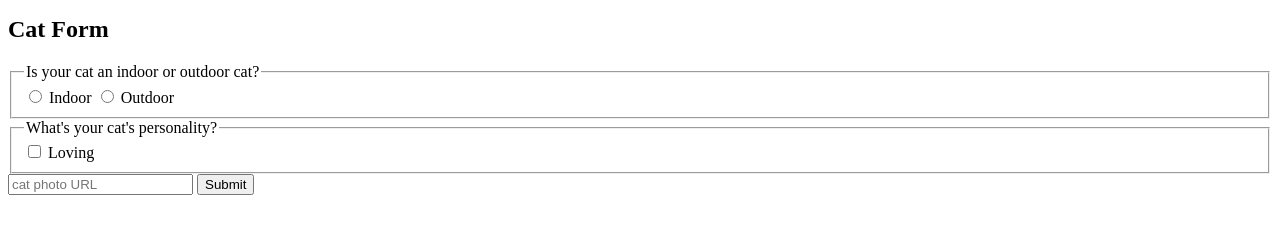
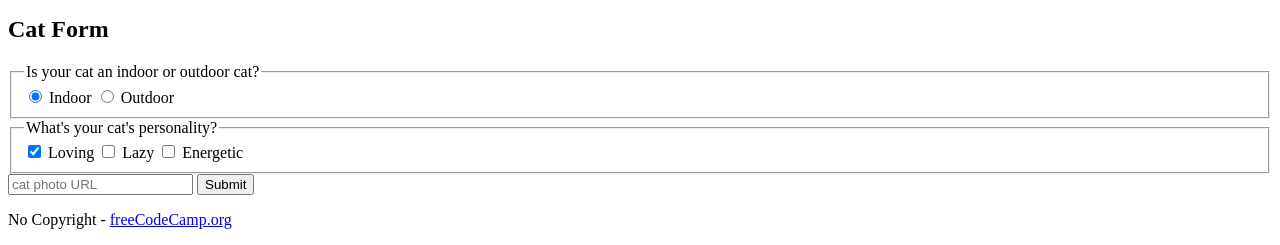
Before and after one commit to dataplaywithvenkat/Creating_interactive_HTML_website, a plain HTML site: page index.html in a window 1280 px wide. Shown: the part 1394-1639 px from the top of the page. Before the commit the page ends 1605 px from the top, so only its background shows below. Drawn offline with Linux system fonts and the light colour scheme.

Commit message:
New html

```diff
--- a/index.html
+++ b/index.html
@@ -1,4 +1,3 @@
-<html>
 <body>
     <main>
       <h1>CatPhotoApp</h1>
@@ -36,17 +35,24 @@
         <form action="https://freecatphotoapp.com/submit-cat-photo">
           <fieldset>
             <legend>Is your cat an indoor or outdoor cat?</legend>
-                <label><input id="indoor" type="radio" name="indoor-outdoor" value="indoor"> Indoor</label>
+            <label><input id="indoor" type="radio" name="indoor-outdoor" value="indoor" checked> Indoor</label>
             <label><input id="outdoor" type="radio" name="indoor-outdoor" value="outdoor"> Outdoor</label>
           </fieldset>
           <fieldset>
             <legend>What's your cat's personality?</legend>
-                    <input type="checkbox" id="loving"> Loving
+            <input id="loving" type="checkbox" name="personality" value="loving" checked> <label for="loving">Loving</label>
+            <input id="lazy" type="checkbox" name="personality" value="lazy"> <label for="lazy">Lazy</label>
+            <input id="energetic" type="checkbox" name="personality" value="energetic"> <label for="energetic">Energetic</label>
           </fieldset>
           <input type="text" name="catphotourl" placeholder="cat photo URL" required>
           <button type="submit">Submit</button>
         </form>
       </section>
     </main>
+    <footer>
+      <p>
+        No Copyright - <a href="https://www.freecodecamp.org">freeCodeCamp.org</a>
+      </p>
+    </footer>
   </body>
 </html>
```
Lines whose indentation alone changed are shown as unchanged.
